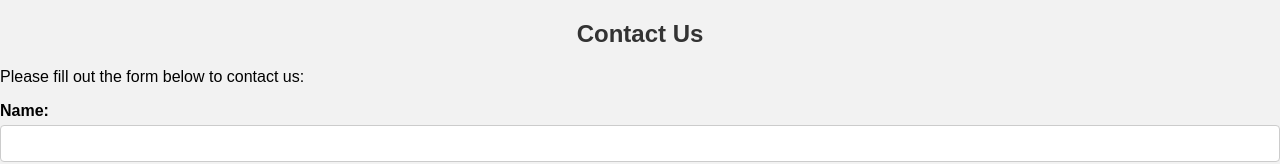
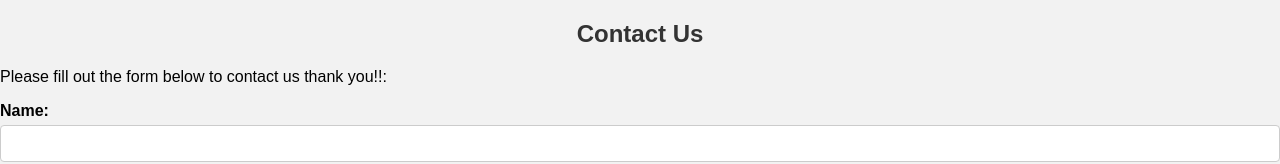
Before and after one commit to hmusaab/ContactUs, a plain HTML site: page index.html in a window 1280 px wide. Shown: the top 164 px of the page. Drawn offline with Linux system fonts and the light colour scheme.

Commit message:
Newupdate

```diff
--- a/index.html
+++ b/index.html
@@ -9,7 +9,7 @@
 <body>
 
 <h2>Contact Us</h2>
-<p>Please fill out the form below to contact us:</p>
+<p>Please fill out the form below to contact us thank you!!:</p>
 
 
 <form action="mailto:your@email.com" method="post" enctype="text/plain">
```
